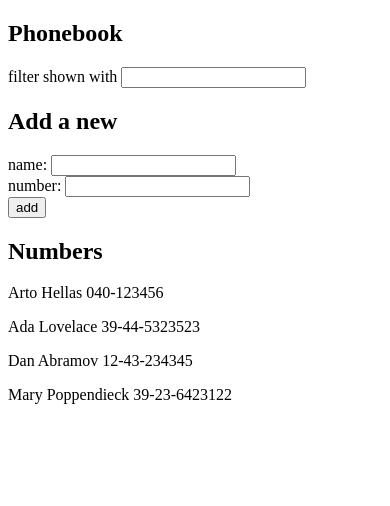
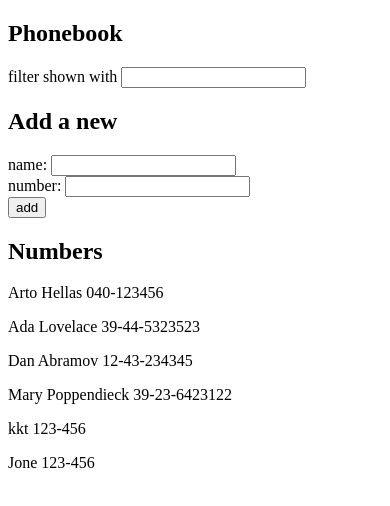
Before and after one commit to KaungKhantThar7777/Full-Stack-Open, a React (Create React App) app in the folder part2/phonebook/: page / in a window 390 px wide. Shown: the top 506 px of the page. Built offline with nearby package versions, Linux system fonts and the light colour scheme; data requests are answered from the project's data file.

Commit message:
Solved 2.15: Phonebook step7

```diff
--- a/part2/phonebook/db.json
+++ b/part2/phonebook/db.json
@@ -19,6 +19,16 @@
       "name": "Mary Poppendieck",
       "number": "39-23-6423122",
       "id": 4
+    },
+    {
+      "name": "kkt",
+      "number": "123-456",
+      "id": 5
+    },
+    {
+      "name": "Jone",
+      "number": "123-456",
+      "id": 6
     }
   ]
 }
--- a/part2/phonebook/src/App.js
+++ b/part2/phonebook/src/App.js
@@ -30,9 +30,14 @@ const App = () => {
     if (isAlreadyExist) {
       alert(`${newName} is already added to the phonebook`);
     } else {
-      setPersons(persons.concat({ name: newName, number: newPhone }));
-      setNewName("");
-      setNewPhone("");
+      const newPerson = { name: newName, number: newPhone };
+      axios
+        .post("http://localhost:3001/persons", newPerson)
+        .then(({ data }) => {
+          setPersons(persons.concat(data));
+          setNewName("");
+          setNewPhone("");
+        });
     }
   };
 
```
